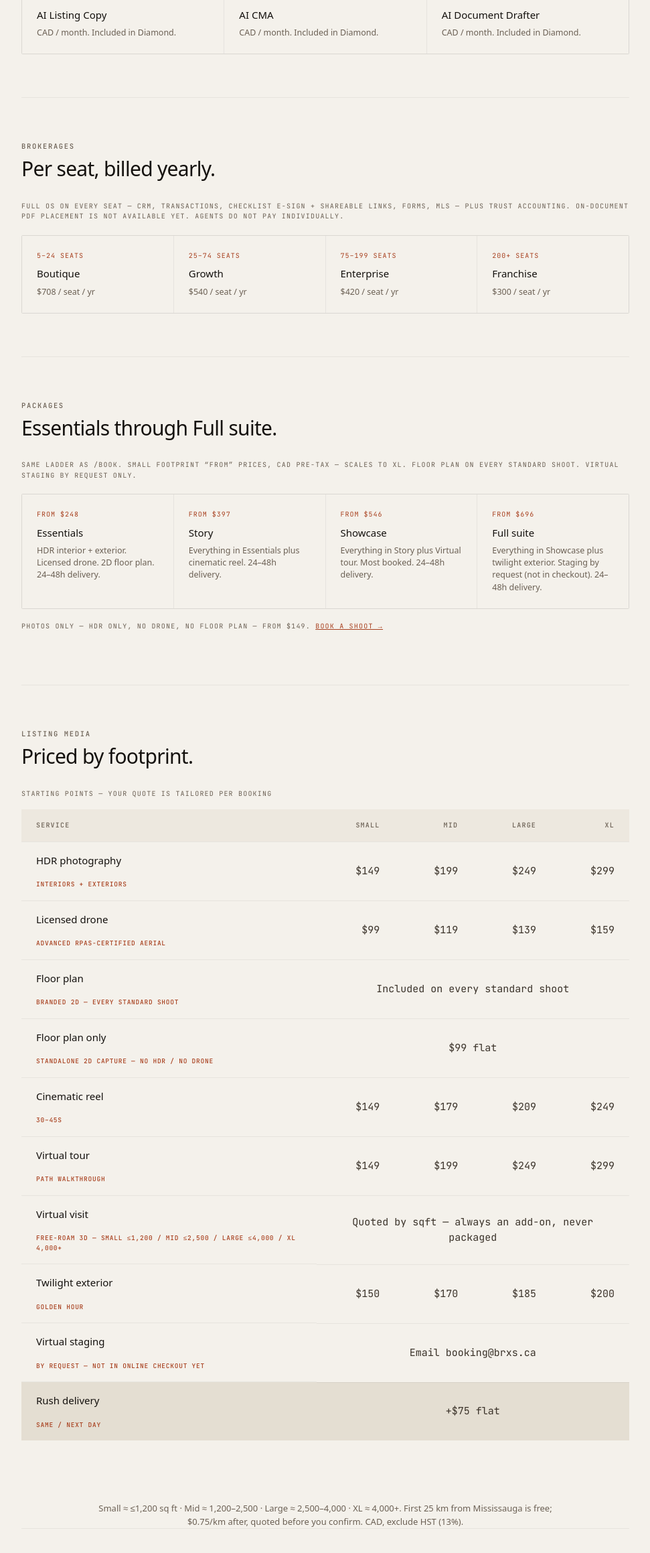
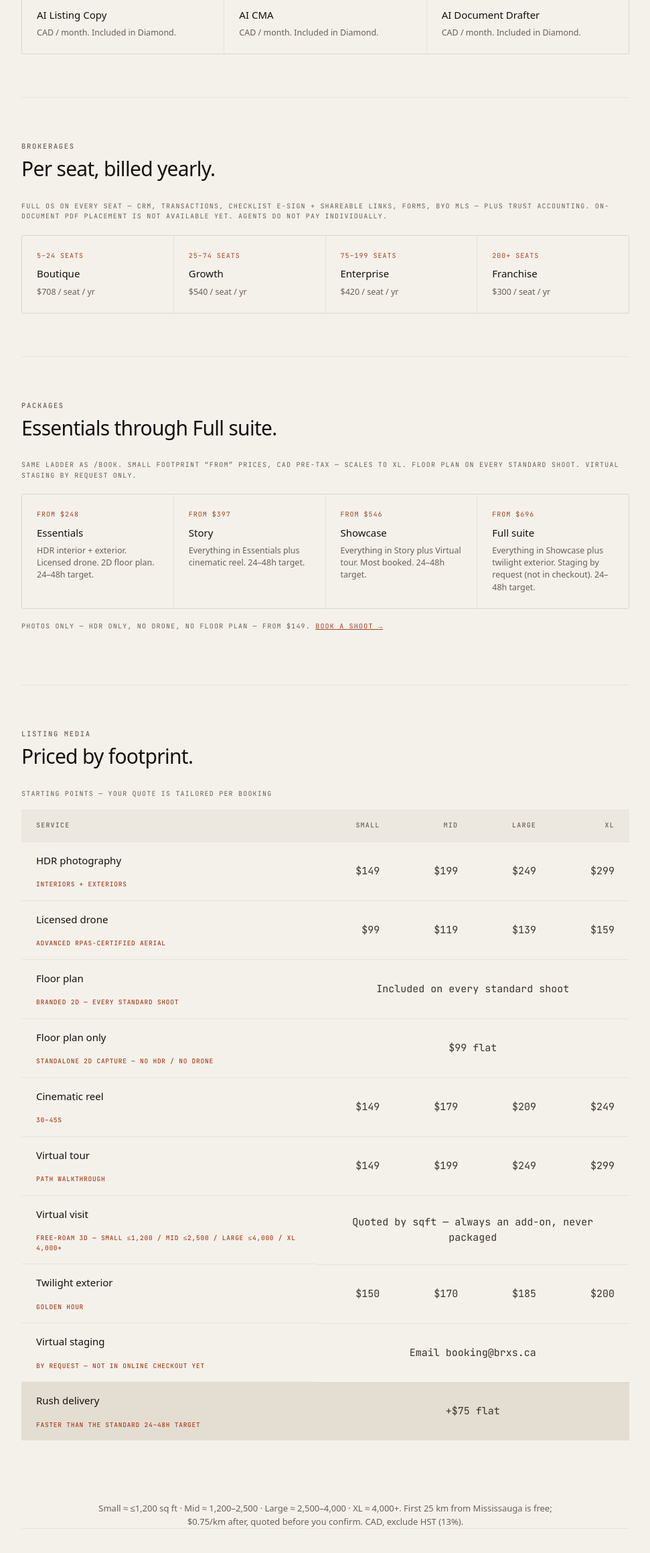
Before and after one commit to bricks-group/bricks-site, a Next.js app: page /pricing in a window 1280 px wide. Shown: the part 1177-3495 px from the top of the page at 67% size, without its empty margins (154-1125 px from the left). Built offline with nearby package versions, Linux system fonts and the light colour scheme; a web font is replaced by a local one.

Commit message:
fix(www): pricing rush + package delivery honesty
Rush is no longer sold as same/next day — targets faster than the
standard 24–48h window (terms: targets, not guarantees). Package ladder
cards say 24–48h target. Brokerage/office seats claim BYO MLS like Clay.

```diff
--- a/src/app/brokerage/page.tsx
+++ b/src/app/brokerage/page.tsx
@@ -19,7 +19,7 @@ export default function BrokeragePage() {
         <div className="wrap">
           <span className="badge">Brokerage</span>
           <h1>The system for the whole shop.</h1>
-          <p className="sub">Roster, pipeline, listing file, and trust accounting. Every seat gets the full OS — CRM, transactions, checklist e-sign + shareable links, forms, MLS. On-document PDF placement is not available yet. {STATUS.os}</p>
+          <p className="sub">Roster, pipeline, listing file, and trust accounting. Every seat gets the full OS — CRM, transactions, checklist e-sign + shareable links, forms, BYO MLS. On-document PDF placement is not available yet. {STATUS.os}</p>
           <div className="cta-row">
             <Link className="btn btn-brick" href="/contact">Talk to us</Link>
             <Link className="btn btn-sec" href="/pricing">Pricing</Link>
--- a/src/app/pricing/page.tsx
+++ b/src/app/pricing/page.tsx
@@ -45,7 +45,7 @@ const rows = [
   { name: VISIT_NAME, inc: `${VISIT_SHORT} — ${FOOTPRINT_BANDS}`, flat: `${VISIT_PRICE_LABEL} — always an add-on, never packaged` },
   { name: 'Twilight exterior', inc: 'golden hour', vals: bandCells(TWILIGHT_RATE) },
   { name: 'Virtual staging', inc: 'by request — not in online checkout yet', flat: 'Email booking@brxs.ca' },
-  { name: 'Rush delivery', inc: 'same / next day', flat: `+$${RUSH_FLAT} flat`, row: 'flat' },
+  { name: 'Rush delivery', inc: 'faster than the standard 24–48h target', flat: `+$${RUSH_FLAT} flat`, row: 'flat' },
 ]
 
 export default function PricingPage() {
@@ -173,22 +173,22 @@ export default function PricingPage() {
             <div className="c rvl">
               <span className="ic">{`from $${CORE_FROM}`}</span>
               <h4>Essentials</h4>
-              <p>HDR interior + exterior. Licensed drone. 2D floor plan. 24–48h delivery.</p>
+              <p>HDR interior + exterior. Licensed drone. 2D floor plan. 24–48h target.</p>
             </div>
             <div className="c rvl">
               <span className="ic">{`from $${STORY_FROM}`}</span>
               <h4>Story</h4>
-              <p>Everything in Essentials plus cinematic reel. 24–48h delivery.</p>
+              <p>Everything in Essentials plus cinematic reel. 24–48h target.</p>
             </div>
             <div className="c rvl">
               <span className="ic">{`from $${SHOWCASE_FROM}`}</span>
               <h4>Showcase</h4>
-              <p>Everything in Story plus {TOUR_NAME}. Most booked. 24–48h delivery.</p>
+              <p>Everything in Story plus {TOUR_NAME}. Most booked. 24–48h target.</p>
             </div>
             <div className="c rvl">
               <span className="ic">{`from $${FULL_FROM}`}</span>
               <h4>Full suite</h4>
-              <p>Everything in Showcase plus twilight exterior. Staging by request (not in checkout). 24–48h delivery.</p>
+              <p>Everything in Showcase plus twilight exterior. Staging by request (not in checkout). 24–48h target.</p>
             </div>
           </div>
           <p className="tbl-cap" style={{ marginTop: 18 }}>Photos only — HDR only, no drone, no floor plan — {`from $${PHOTO_ONLY_FROM}`}. <Link href="/book" style={{ color: 'var(--brickDeep)' }}>Book a shoot →</Link></p>
--- a/src/lib/catalog.ts
+++ b/src/lib/catalog.ts
@@ -61,4 +61,4 @@ export const OFFICE_PLANS = [
 ] as const
 
 export const OFFICE_INCLUDES =
-  'Full OS on every seat — CRM, transactions, checklist e-sign + shareable links, forms, MLS — plus trust accounting. On-document PDF placement is not available yet. Agents do not pay individually.'
+  'Full OS on every seat — CRM, transactions, checklist e-sign + shareable links, forms, BYO MLS — plus trust accounting. On-document PDF placement is not available yet. Agents do not pay individually.'
```
